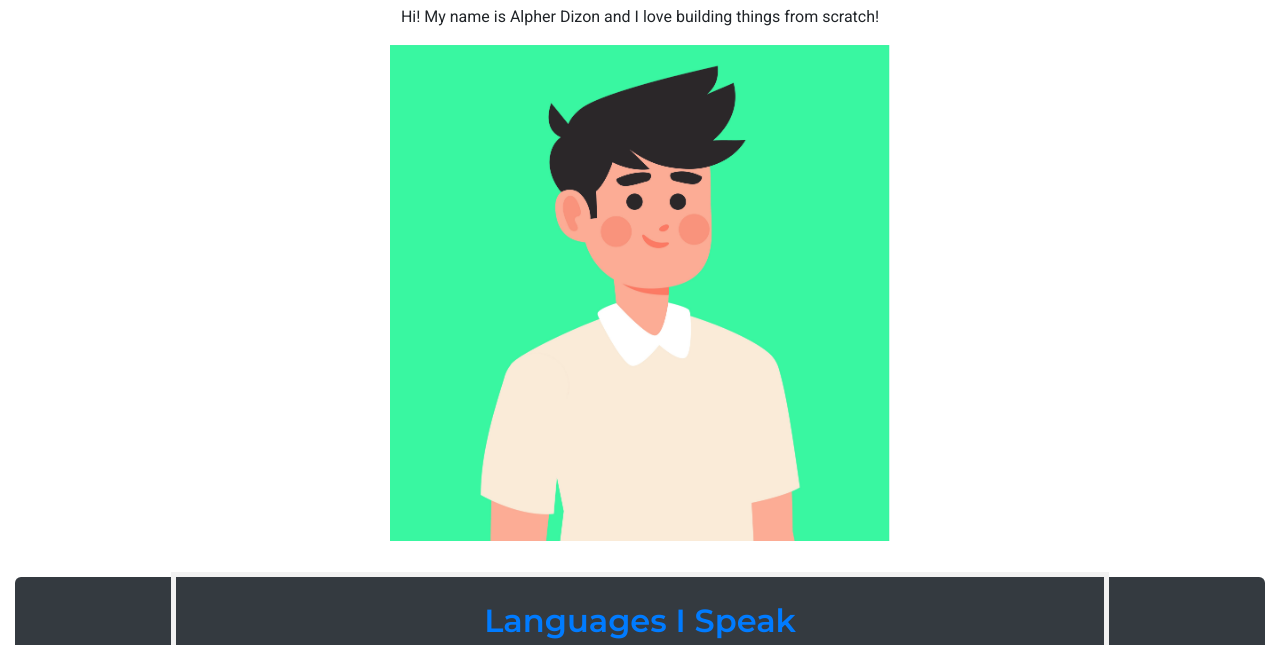
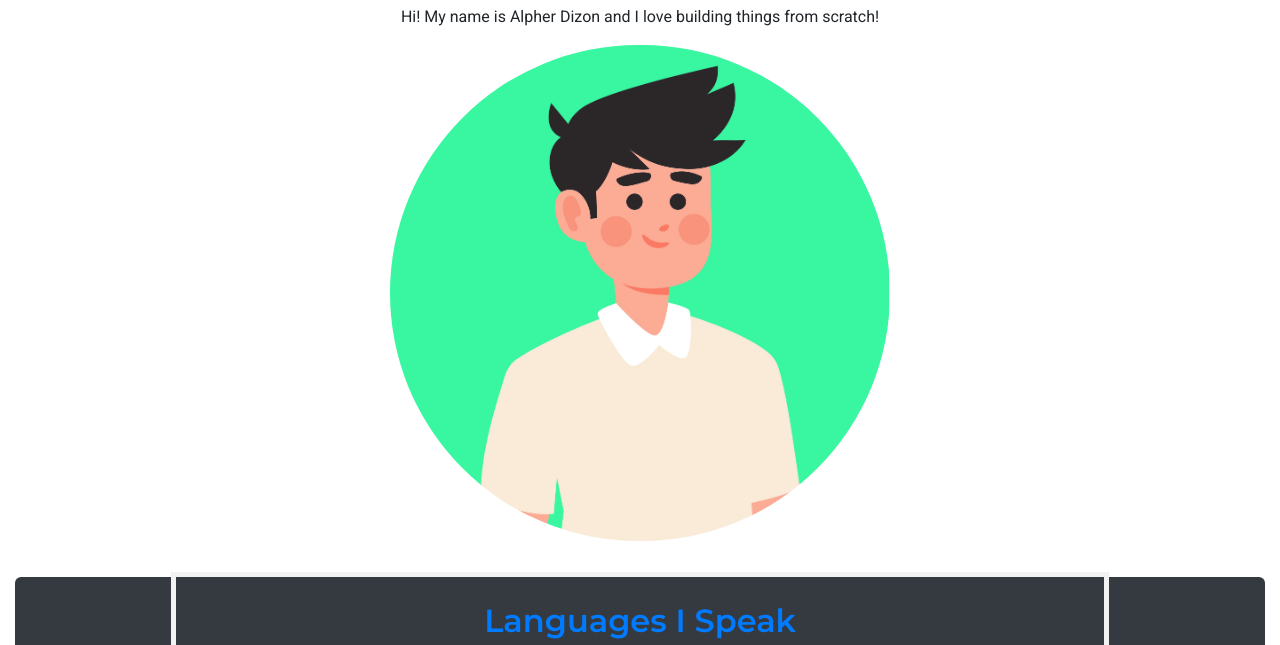
Before and after one commit to pherds/fcb-portfolio, a plain HTML site: page index.html in a window 1280 px wide. Shown: the part 103-748 px from the top of the page. Drawn offline with nearby package versions, Linux system fonts and the light colour scheme.

Commit message:
Update style.css

```diff
--- a/style.css
+++ b/style.css
@@ -16,6 +16,7 @@ h2 {
 img {
 	height: 500px;
 	width: 500px;
+	border-radius: 250px;
 }
 
 #landing {
```
